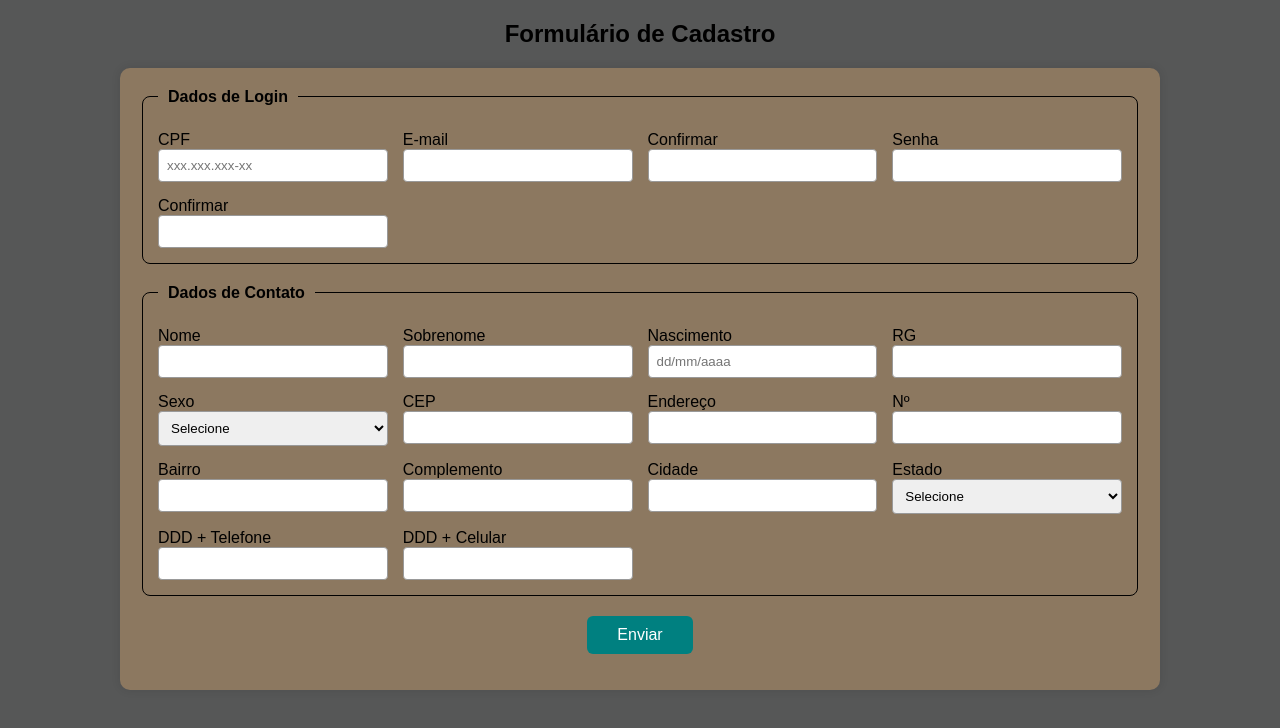
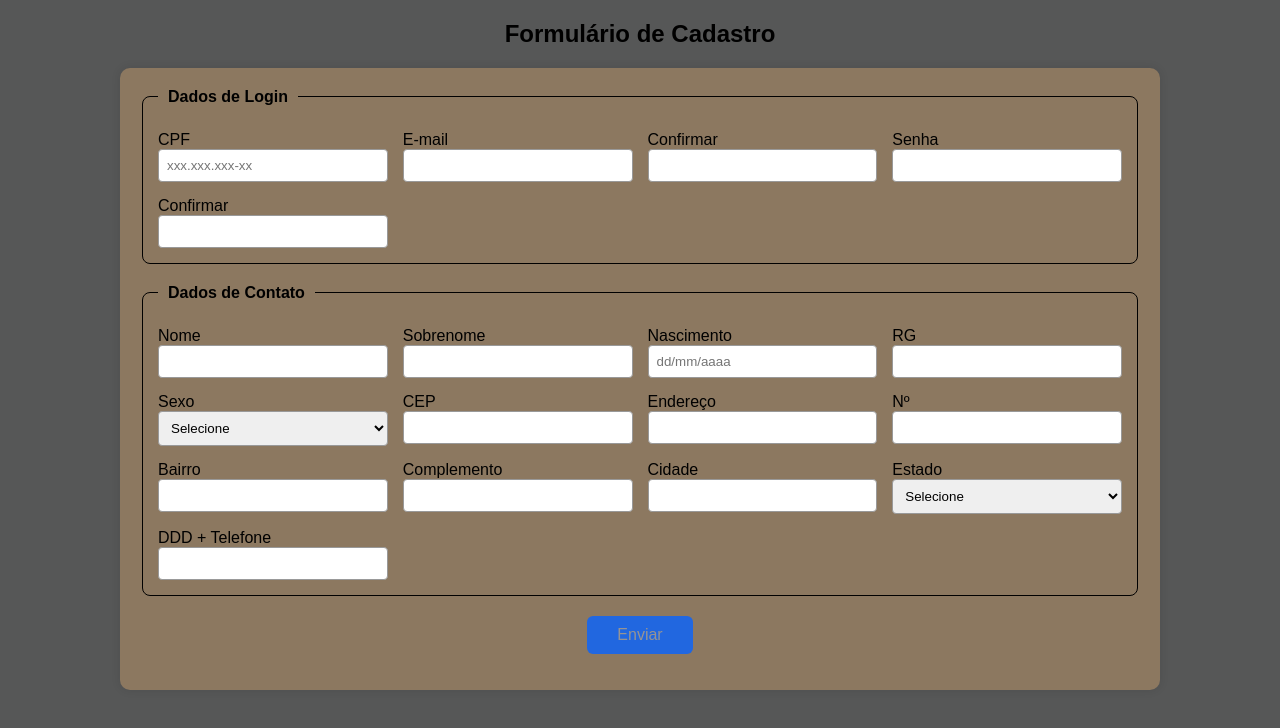
Before and after one commit to gtrrx/Refor-o_formulario, a plain HTML site: page index.html in a window 1280 px wide. Drawn offline with Linux system fonts and the light colour scheme.

Commit message:
update_Dados

```diff
--- a/index.html
+++ b/index.html
@@ -107,10 +107,6 @@
                         <label for="telefone">DDD + Telefone</label>
                         <input type="text" id="telefone" name="telefone">
                     </div>
-                    <div class="campo">
-                        <label for="celular">DDD + Celular</label>
-                        <input type="text" id="celular" name="celular">
-                    </div>
                 </div>
             </fieldset>
 
--- a/style.css
+++ b/style.css
@@ -60,8 +60,8 @@ legend {
 .botoes input[type="submit"] {
     padding: 10px 30px;
     font-size: 16px;
-    background-color: teal;
-    color: white;
+    background-color: rgb(33, 103, 224);
+    color: rgb(150, 148, 148);
     border: none;
     border-radius: 6px;
     cursor: pointer;
```
